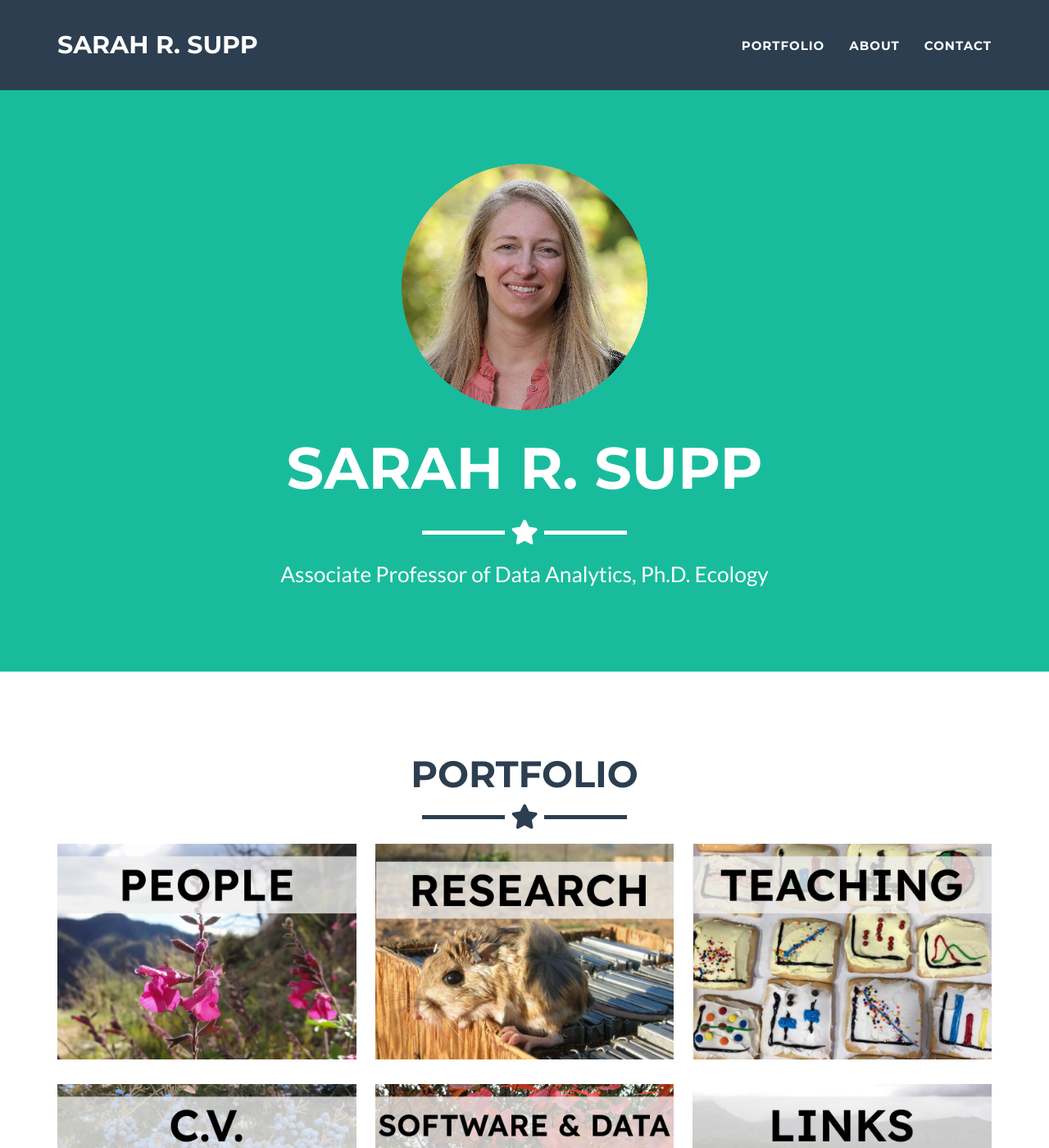
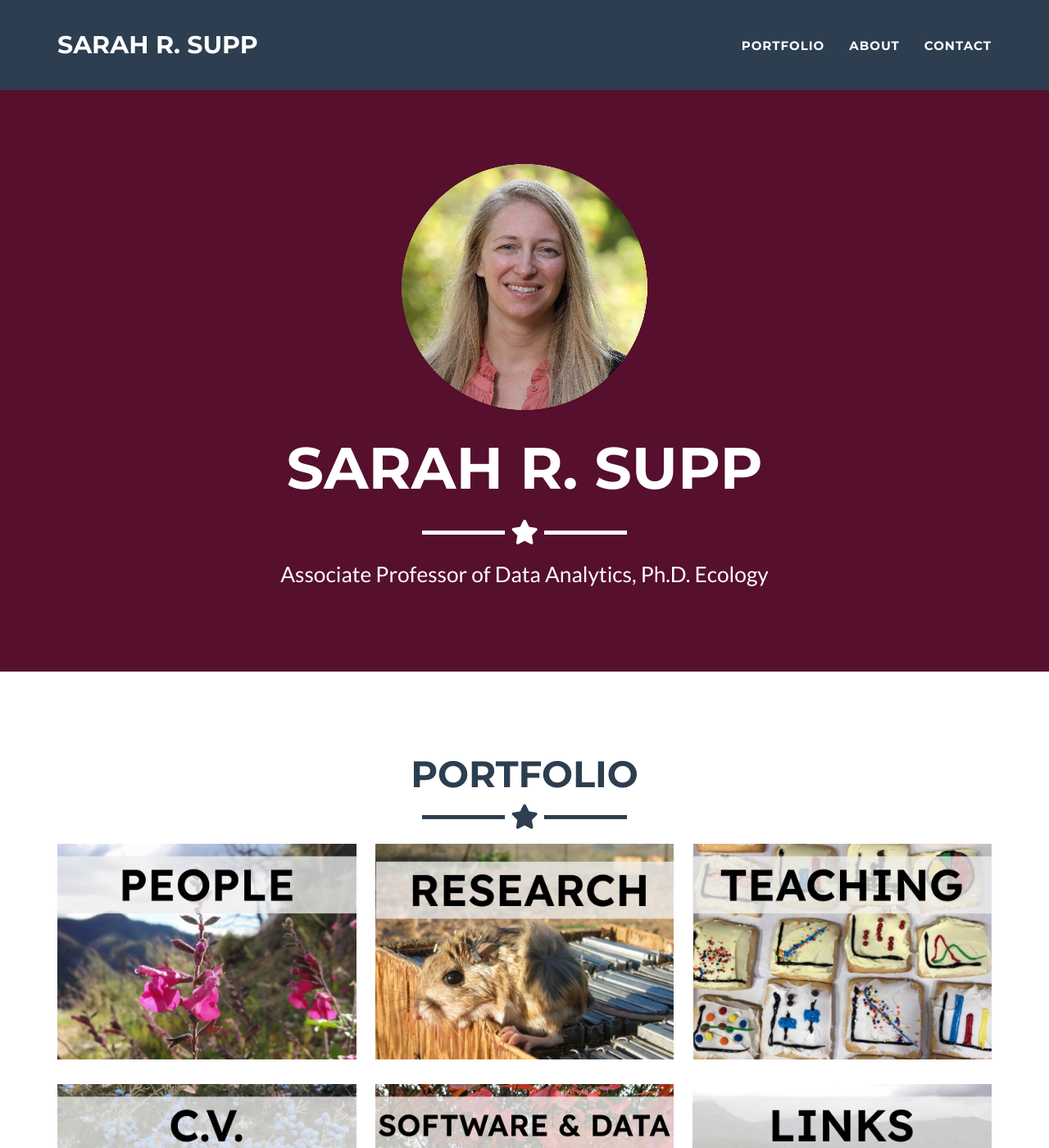
Before and after one commit to sarahsupp/sarahsupp.github.io, a Jekyll site: the page built from _posts/2014-07-18-people.markdown, in a window 1280 px wide and 1400 px high. Shown: the whole window at 82% size. Built offline with Jekyll 4.4.1, drawn with Linux system fonts in a browser that asks for light colours.

Commit message:
updates primary color codes to a dark maroon

```diff
--- a/_config.yml
+++ b/_config.yml
@@ -25,8 +25,8 @@ disqus_shortname:
 
 # Color settings (hex-codes without the leading hash-tag)
 color:
-  primary: 18bc9c #80B3FF
-  primary-rgb: "24,288,156" #"128,179,255"
+  primary: 560f2c #18bc9c #80B3FF
+  primary-rgb: "86,15,44" #"24,288,156" #"128,179,255"
   secondary: 2c3e50 #FD6E8A
   secondary-dark: 233140 #A2122F
 
```
